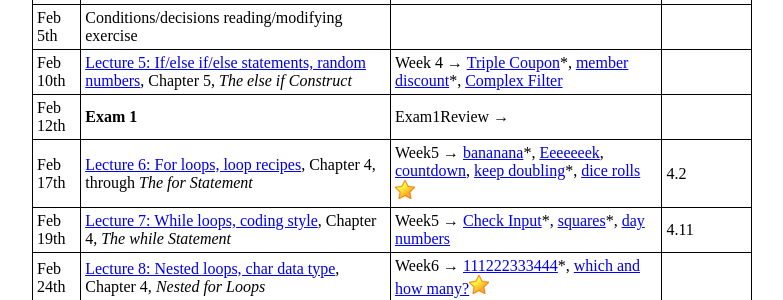
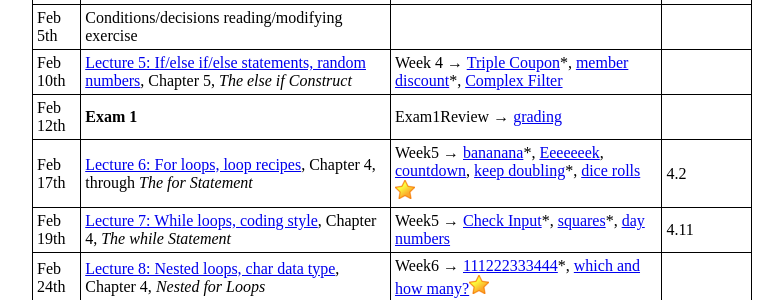
Before and after one commit to ycpcs/cs101-spring2015, a Jekyll site: the page built from schedule.md, in a window 1280 px wide. Shown: the part 587-887 px from the top of the page, without its empty margins (248-1031 px from the left). Built offline with Jekyll 4.4.1, drawn with Linux system fonts in a browser that asks for light colours; Markdown is read by kramdown in place of the engine named in the settings.

Commit message:
added an exam review problem

```diff
--- a/schedule.md
+++ b/schedule.md
@@ -20,7 +20,7 @@ Jan 29th | [Lecture 3: More about variables and expressions](lectures/lecture03.
 Feb 3rd | [Lecture 4: Conditions and decisions](lectures/lecture04.html), Chapter 5 through *Nested if statements* | Week3 &rarr; [Basic Double Coupon](https://cs.ycp.edu/cloudcoder/#exercise?c=8,p=212)\*, [Simple Filter](https://cs.ycp.edu/cloudcoder/#exercise?c=8,p=213), [Restaurant check calculator](https://cs.ycp.edu/cloudcoder/#exercise?c=8,p=215)\*, [Bank Balance](https://cs.ycp.edu/cloudcoder/#exercise?c=8,p=214), [make change](https://cs.ycp.edu/cloudcoder/#exercise?c=8,p=249) | 5.2
 Feb 5th | Conditions/decisions reading/modifying exercise | &nbsp; |
 Feb 10th | [Lecture 5: If/else if/else statements, random numbers](lectures/lecture05.html), Chapter 5, *The else if Construct* | Week 4 &rarr; [Triple Coupon](https://cs.ycp.edu/cloudcoder/#exercise?c=8,p=216)\*, [member discount](https://cs.ycp.edu/cloudcoder/#exercise?c=8,p=217)\*, [Complex Filter](https://cs.ycp.edu/cloudcoder/#exercise?c=8,p=218) |
-Feb 12th | **Exam 1** | Exam1Review &rarr;
+Feb 12th | **Exam 1** | Exam1Review &rarr; [grading](https://cs.ycp.edu/cloudcoder/#exercise?c=8,p=259)
 Feb 17th | [Lecture 6: For loops, loop recipes](lectures/lecture06.html), Chapter 4, through *The for Statement* | Week5 &rarr; [bananana](https://cs.ycp.edu/cloudcoder/#exercise?c=8,p=219)\*, [Eeeeeeek](https://cs.ycp.edu/cloudcoder/#exercise?c=8,p=248), [countdown](https://cs.ycp.edu/cloudcoder/#exercise?c=8,p=220), [keep doubling](https://cs.ycp.edu/cloudcoder/#exercise?c=8,p=221)\*, [dice rolls](https://cs.ycp.edu/cloudcoder/#exercise?c=8,p=250)![gold star](img/goldstar-tiny.png) | 4.2
 Feb 19th | [Lecture 7: While loops, coding style](lectures/lecture07.html), Chapter 4, *The while Statement* | Week5 &rarr; [Check Input](https://cs.ycp.edu/cloudcoder/#exercise?c=8,p=222)\*, [squares](https://cs.ycp.edu/cloudcoder/#exercise?c=8,p=223)\*, [day numbers](https://cs.ycp.edu/cloudcoder/#exercise?c=8,p=224) | 4.11
 Feb 24th | [Lecture 8: Nested loops, char data type](lectures/lecture08.html), Chapter 4, *Nested for Loops* | Week6 &rarr; [111222333444](https://cs.ycp.edu/cloudcoder/#exercise?c=8,p=225)\*, [which and how many?](https://cs.ycp.edu/cloudcoder/#exercise?c=8,p=226)![gold star](img/goldstar-tiny.png) |
```
